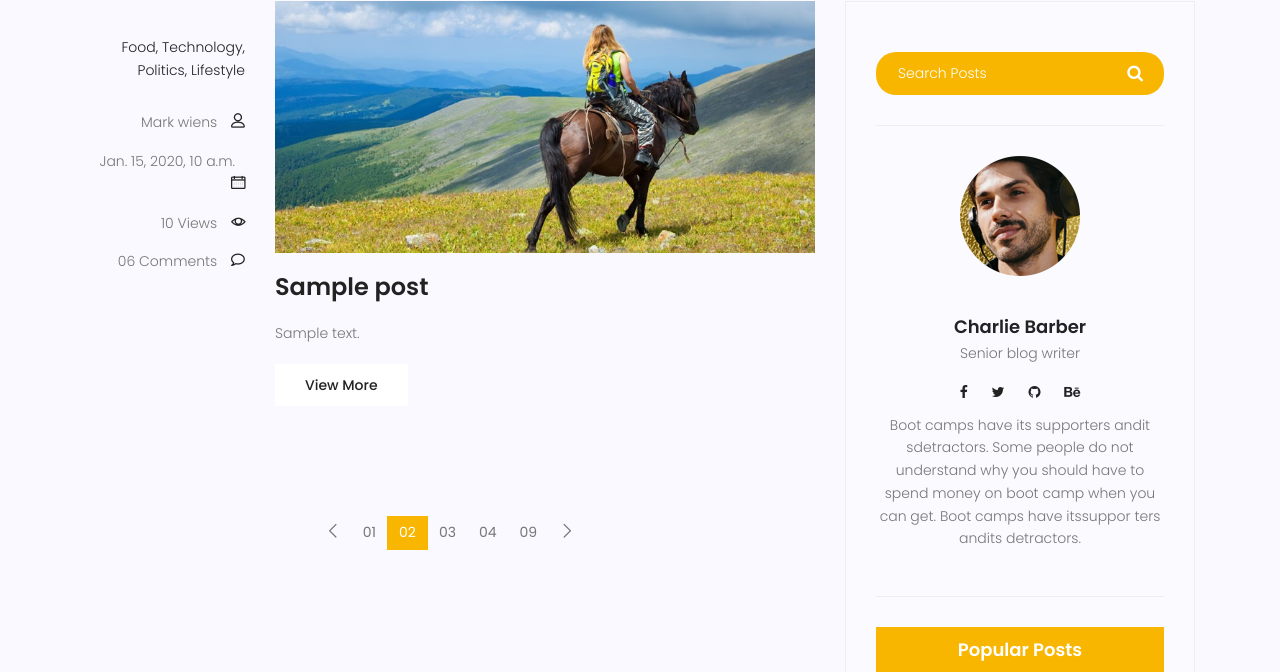
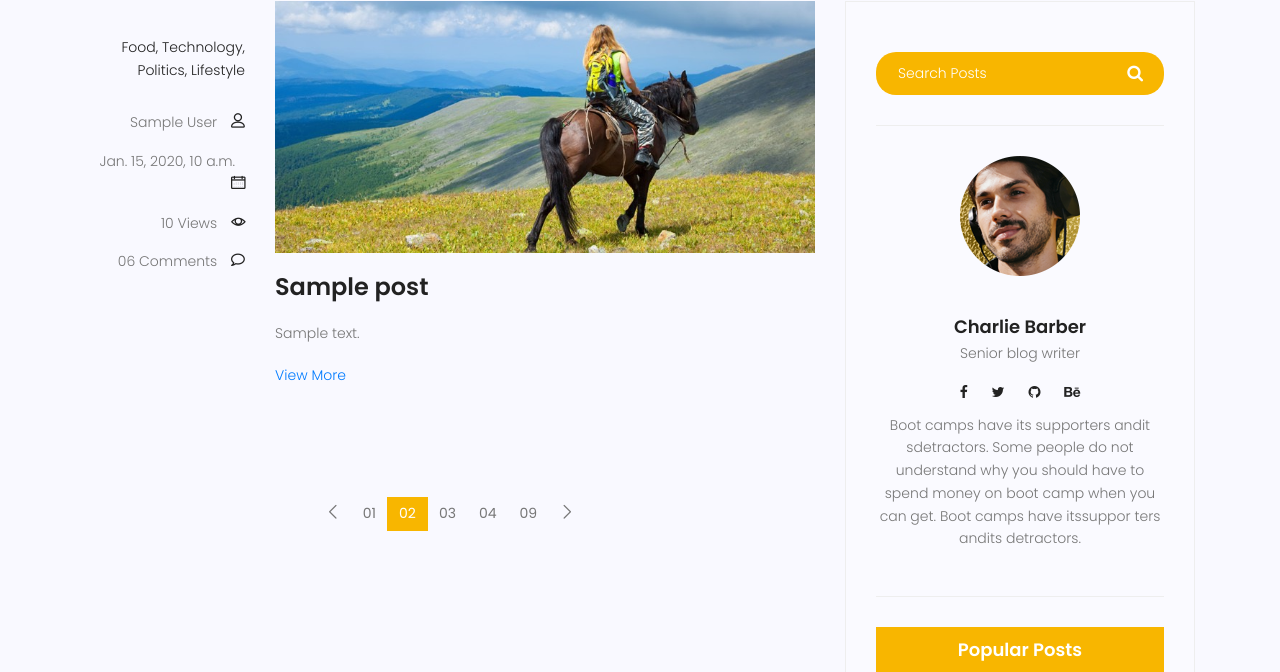
Before and after one commit to miladsade96/mydj, a Django app: page /blog/ in a window 1280 px wide. Shown: the part 1081-1753 px from the top of the page. Run offline with Django 3.2, Linux system fonts and the light colour scheme; tables that the repository leaves empty hold one stand-in row (values such as "Sample post"); some libraries are stand-ins or nearby versions.

Commit message:
Displaying author full name in blog-home.html

```diff
--- a/templates/blog/blog-home.html
+++ b/templates/blog/blog-home.html
@@ -108,7 +108,7 @@
             </ul>
             <div class="user-details row">
               <p class="user-name col-lg-12 col-md-12 col-6">
-                <a href="#">Mark wiens</a> <span class="lnr lnr-user"></span>
+                <a href="#">{{post.author.get_full_name}}</a> <span class="lnr lnr-user"></span>
               </p>
               <p class="date col-lg-12 col-md-12 col-6">
                 <a href="#">{{post.published_date}}</a>
@@ -130,7 +130,7 @@
             <p class="excert">
               {{post.content}}
             </p>
-            <a href="blog-single.html" class="primary-btn">View More</a>
+            <a href="{% url 'blog:single' pid=post.id%}"> View More </a>
           </div>
         </div>
         {% endfor %}
```
